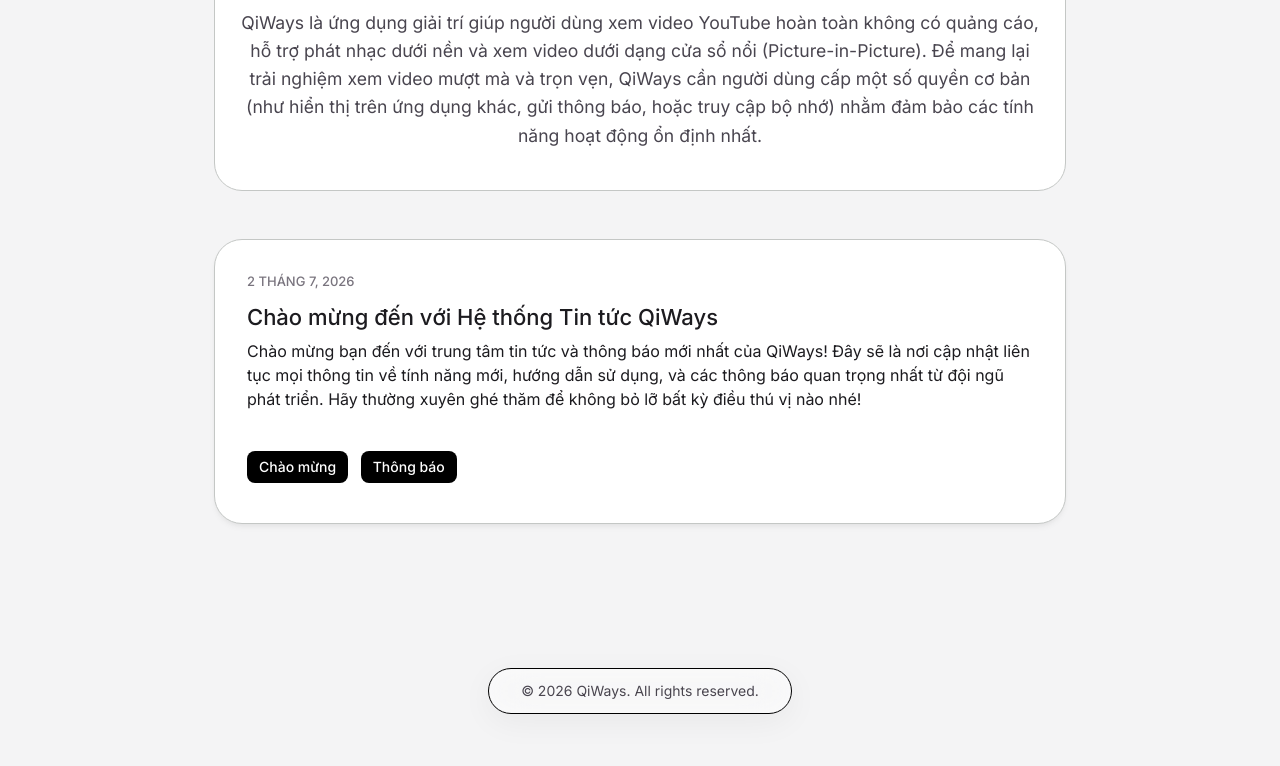
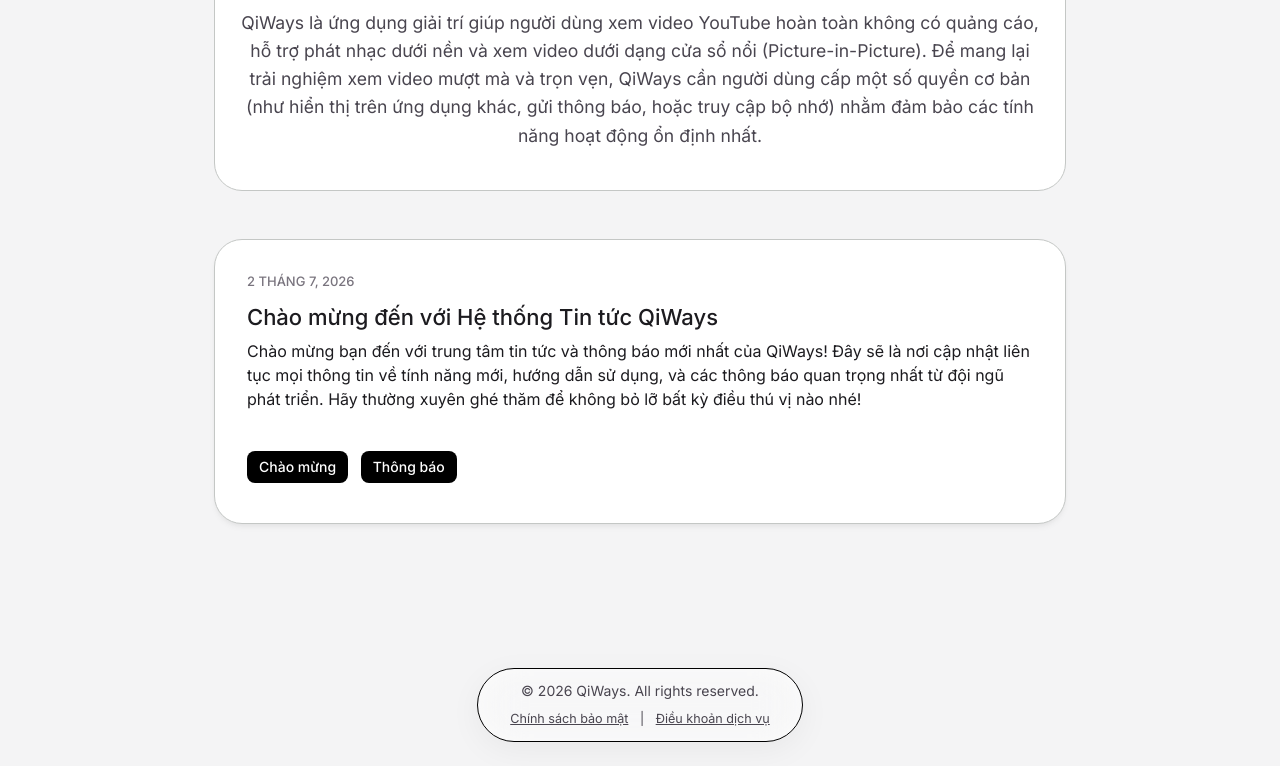
Before and after one commit to BeTrumBao/qiways-web, a plain HTML site: page index.html in a window 1280 px wide. Shown: the part 220-986 px from the top of the page. Before the commit the page ends 958 px from the top, so only its background shows below. Drawn offline with Linux system fonts and the light colour scheme.

Commit message:
Add files via upload

```diff
--- a/index.html
+++ b/index.html
@@ -56,6 +56,13 @@
 
     <footer class="md3-footer">
         <p>&copy; 2026 QiWays. All rights reserved.</p>
+        <div style="margin-top: 8px; font-size: 0.9em;">
+            <a href="privacy.html" class="lang-vi" style="color: inherit; text-decoration: underline;">Chính sách bảo mật</a>
+            <a href="privacy.html" class="lang-en" style="color: inherit; text-decoration: underline;">Privacy Policy</a>
+            <span style="margin: 0 8px;">|</span>
+            <a href="terms.html" class="lang-vi" style="color: inherit; text-decoration: underline;">Điều khoản dịch vụ</a>
+            <a href="terms.html" class="lang-en" style="color: inherit; text-decoration: underline;">Terms of Service</a>
+        </div>
     </footer>
 </body>
 </html>
```
